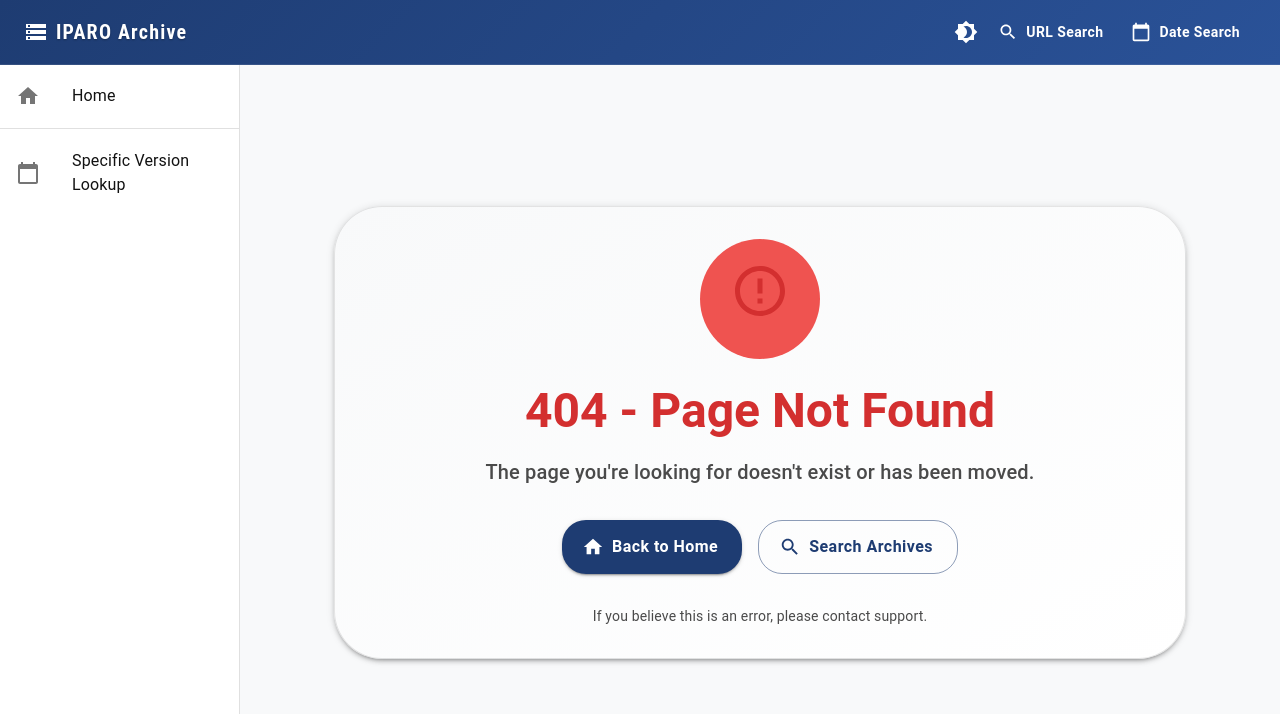
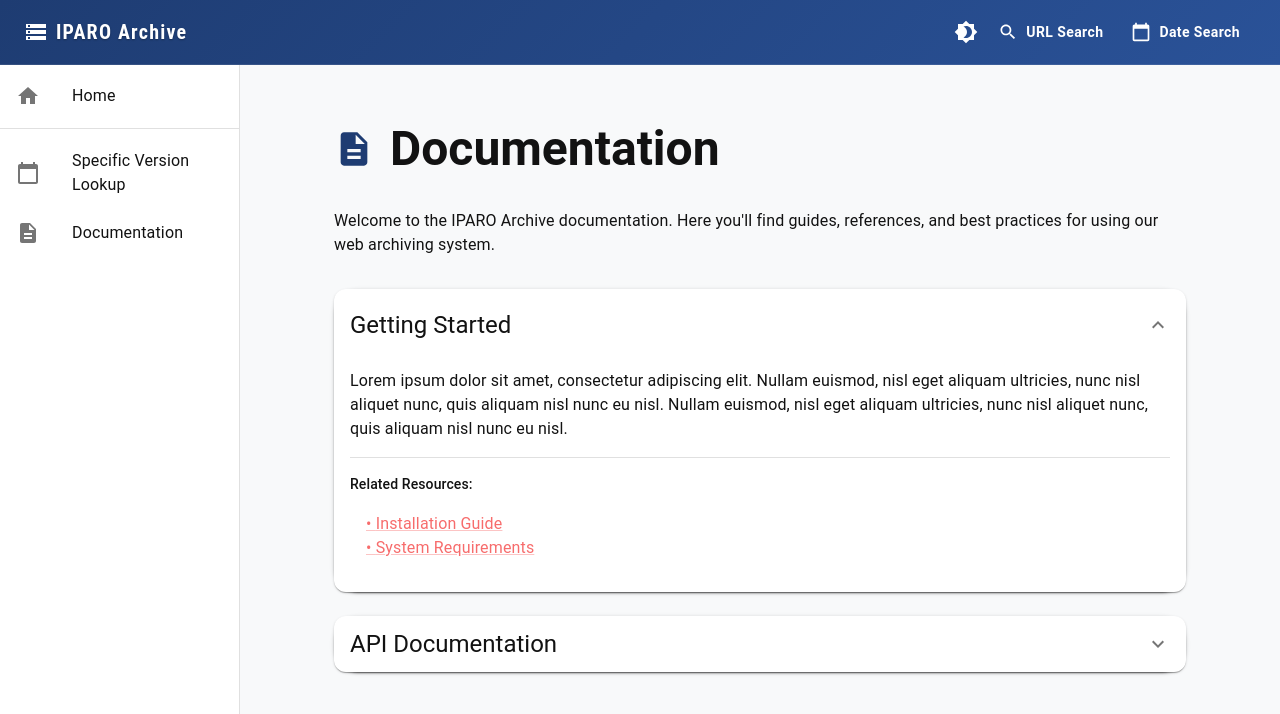
Before and after one commit to johnnguyenn77/iparo, a React (Create React App) app in the folder frontend/: page /docs in a window 1280 px wide. Shown: the top 714 px of the page. Built offline with nearby package versions, Linux system fonts and the light colour scheme.

Commit message:
Added docs page

```diff
--- a/frontend/src/App.js
+++ b/frontend/src/App.js
@@ -12,6 +12,7 @@ import SearchResultsPage from './pages/SearchResultPage';
 import DateLookupResultsPage from './pages/DateLookupResultsPage';
 import SnapshotViewerPage from './pages/SnapshotViewerPage';
 import NotFoundPage from './pages/NotFoundPage';
+import DocsPage from './pages/DocsPage';
 import { initReconstructive } from './services/archiveService';
 
 initReconstructive()
@@ -49,6 +50,7 @@ function App() {
                   <Route path="/date-results" element={<DateLookupResultsPage />} />
                   <Route path="/view/:id" element={<SnapshotViewerPage />} />
                   <Route path="*" element={<NotFoundPage />} />
+                  <Route path="/docs" element={<DocsPage />} />
                 </Routes>
               </Box>
             </Box>
--- a/frontend/src/components/Sidebar.js
+++ b/frontend/src/components/Sidebar.js
@@ -12,9 +12,8 @@ import {
 } from '@mui/material';
 import { Link } from 'react-router-dom';
 import HomeIcon from '@mui/icons-material/Home';
-import HistoryIcon from '@mui/icons-material/History';
 import CalendarTodayIcon from '@mui/icons-material/CalendarToday';
-import AddLinkIcon from '@mui/icons-material/AddLink';
+import DescriptionIcon from '@mui/icons-material/Description';
 
 
 const drawerWidth = 240;
@@ -59,6 +58,15 @@ function Sidebar() {
               <ListItemText primary="Specific Version Lookup" />
             </ListItemButton>
           </ListItem>
+
+          <ListItem disablePadding>
+            <ListItemButton component={Link} to="/docs">
+              <ListItemIcon>
+                <DescriptionIcon />
+              </ListItemIcon>
+              <ListItemText primary="Documentation" />
+            </ListItemButton>
+          </ListItem>
         </List>
       </Box>
     </Drawer>
--- /dev/null
+++ b/frontend/src/pages/DocsPage.js
@@ -0,0 +1,75 @@
+import React from 'react';
+import {
+  Box, Container, Typography, Paper, Accordion,
+  AccordionSummary, AccordionDetails, Divider, Link
+} from '@mui/material';
+import ExpandMoreIcon from '@mui/icons-material/ExpandMore';
+import DescriptionIcon from '@mui/icons-material/Description';
+
+function DocsPage() {
+  const documentationSections = [
+    {
+      title: "Getting Started",
+      content: "Lorem ipsum dolor sit amet, consectetur adipiscing elit. Nullam euismod, nisl eget aliquam ultricies, nunc nisl aliquet nunc, quis aliquam nisl nunc eu nisl. Nullam euismod, nisl eget aliquam ultricies, nunc nisl aliquet nunc, quis aliquam nisl nunc eu nisl.",
+      links: [
+        { text: "Installation Guide", url: "#" },
+        { text: "System Requirements", url: "#" }
+      ]
+    },
+    {
+      title: "API Documentation",
+      content: "Vestibulum ante ipsum primis in faucibus orci luctus et ultrices posuere cubilia curae; Donec velit neque, auctor sit amet aliquam vel, ullamcorper sit amet ligula. Nulla quis lorem ut libero malesuada feugiat.",
+      links: [
+        { text: "Endpoint Reference", url: "#" }
+      ]
+    },
+  ];
+
+  return (
+    <Box sx={{ py: 4 }}>
+      <Container maxWidth="md">
+        <Box sx={{ display: 'flex', alignItems: 'center', mb: 4 }}>
+          <DescriptionIcon color="primary" sx={{ fontSize: 40, mr: 2 }} />
+          <Typography variant="h3" component="h1">
+            Documentation
+          </Typography>
+        </Box>
+
+        <Typography variant="body1" paragraph sx={{ mb: 4 }}>
+          Welcome to the IPARO Archive documentation. Here you'll find guides, references,
+          and best practices for using our web archiving system.
+        </Typography>
+
+        {documentationSections.map((section, index) => (
+          <Paper key={index} elevation={2} sx={{ mb: 3, borderRadius: 2 }}>
+            <Accordion defaultExpanded={index === 0}>
+              <AccordionSummary expandIcon={<ExpandMoreIcon />}>
+                <Typography variant="h5" component="h2">
+                  {section.title}
+                </Typography>
+              </AccordionSummary>
+              <AccordionDetails>
+                <Typography paragraph>{section.content}</Typography>
+                <Divider sx={{ my: 2 }} />
+                <Typography variant="subtitle2" gutterBottom>
+                  Related Resources:
+                </Typography>
+                <Box component="ul" sx={{ pl: 2, listStyleType: 'none' }}>
+                  {section.links.map((link, linkIndex) => (
+                    <li key={linkIndex}>
+                      <Link href={link.url} color="secondary">
+                        • {link.text}
+                      </Link>
+                    </li>
+                  ))}
+                </Box>
+              </AccordionDetails>
+            </Accordion>
+          </Paper>
+        ))}
+      </Container>
+    </Box>
+  );
+}
+
+export default DocsPage;
```
